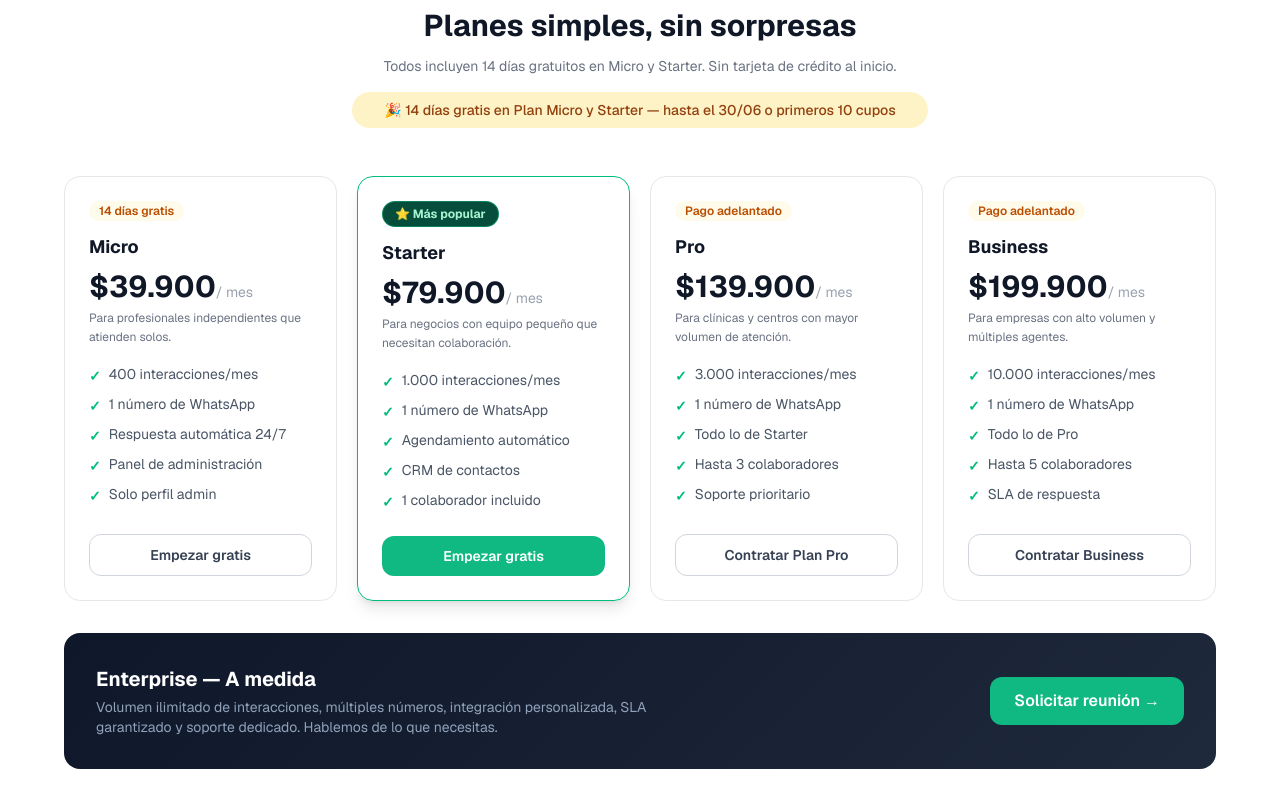
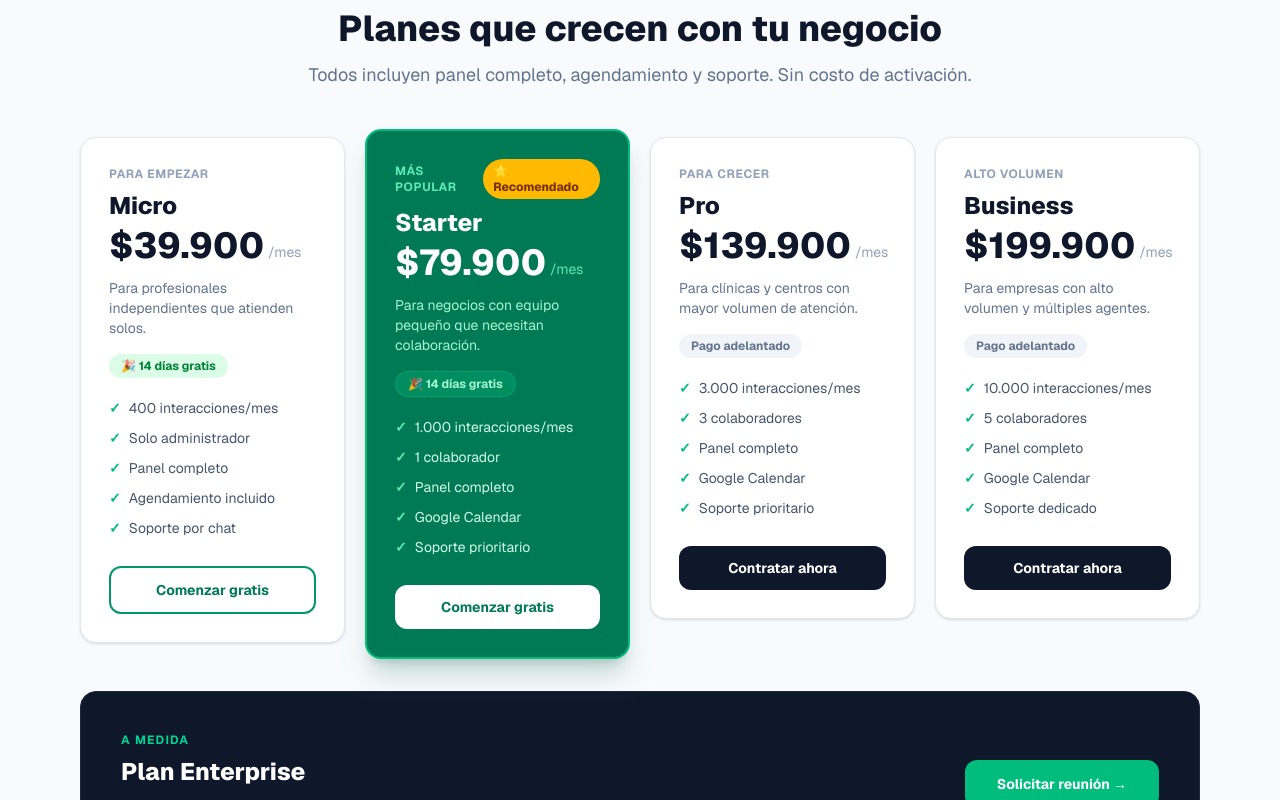
Before and after one commit to agenciaiatemuco-sys/asistia-landing, a Next.js app: page / in a window 1280 px wide. Shown: the part 2940-3740 px from the top of the page. Built offline with nearby package versions, Linux system fonts and the light colour scheme; no server answers.

Commit message:
feat: rediseño Pricing — Starter destacado verde, badge integrado en card

```diff
--- a/components/Pricing.tsx
+++ b/components/Pricing.tsx
@@ -1,190 +1,120 @@
-const DASHBOARD_URL =
-  process.env.NEXT_PUBLIC_DASHBOARD_URL ?? "https://panel.miasistia.cl";
-const WA_NUMBER = "56981748168";
-
-type Plan = {
-  key: string;
-  name: string;
-  price: string;
-  priceNote: string;
-  desc: string;
-  features: string[];
-  cta: string;
-  ctaHref: string;
-  badge?: string;
-  highlighted?: boolean;
-};
-
-const PLANS: Plan[] = [
-  {
-    key: "micro",
-    name: "Micro",
-    price: "$39.900",
-    priceNote: "/ mes",
-    desc: "Para profesionales independientes que atienden solos.",
-    features: [
-      "400 interacciones/mes",
-      "1 número de WhatsApp",
-      "Respuesta automática 24/7",
-      "Panel de administración",
-      "Solo perfil admin",
-    ],
-    badge: "14 días gratis",
-    cta: "Empezar gratis",
-    ctaHref: `${DASHBOARD_URL}/contratar?plan=micro`,
-  },
-  {
-    key: "starter",
-    name: "Starter",
-    price: "$79.900",
-    priceNote: "/ mes",
-    desc: "Para negocios con equipo pequeño que necesitan colaboración.",
-    features: [
-      "1.000 interacciones/mes",
-      "1 número de WhatsApp",
-      "Agendamiento automático",
-      "CRM de contactos",
-      "1 colaborador incluido",
-    ],
-    badge: "⭐ Más popular",
-    highlighted: true,
-    cta: "Empezar gratis",
-    ctaHref: `${DASHBOARD_URL}/contratar?plan=starter`,
-  },
-  {
-    key: "pro",
-    name: "Pro",
-    price: "$139.900",
-    priceNote: "/ mes",
-    desc: "Para clínicas y centros con mayor volumen de atención.",
-    features: [
-      "3.000 interacciones/mes",
-      "1 número de WhatsApp",
-      "Todo lo de Starter",
-      "Hasta 3 colaboradores",
-      "Soporte prioritario",
-    ],
-    badge: "Pago adelantado",
-    cta: "Contratar Plan Pro",
-    ctaHref: `${DASHBOARD_URL}/contratar?plan=pro`,
-  },
-  {
-    key: "business",
-    name: "Business",
-    price: "$199.900",
-    priceNote: "/ mes",
-    desc: "Para empresas con alto volumen y múltiples agentes.",
-    features: [
-      "10.000 interacciones/mes",
-      "1 número de WhatsApp",
-      "Todo lo de Pro",
-      "Hasta 5 colaboradores",
-      "SLA de respuesta",
-    ],
-    badge: "Pago adelantado",
-    cta: "Contratar Business",
-    ctaHref: `${DASHBOARD_URL}/contratar?plan=business`,
-  },
-];
-
 export default function Pricing() {
   return (
-    <section id="precios" className="py-20 px-4 bg-white">
-      <div className="max-w-6xl mx-auto">
-        <h2 className="text-3xl font-bold text-center text-gray-900 mb-3">
-          Planes simples, sin sorpresas
-        </h2>
-        <p className="text-center text-gray-500 mb-4 text-sm">
-          Todos incluyen 14 días gratuitos en Micro y Starter. Sin tarjeta de crédito al inicio.
-        </p>
-
-        {/* Offer banner */}
-        <div
-          className="mx-auto max-w-xl text-center py-2 px-4 rounded-full text-sm font-medium mb-12"
-          style={{ backgroundColor: "#fef3c7", color: "#92400e" }}
-        >
-          🎉 14 días gratis en Plan Micro y Starter — hasta el 30/06 o primeros 10 cupos
+    <section id="planes" className="py-20 bg-slate-50 border-t border-slate-100">
+      <div className="max-w-6xl mx-auto px-4">
+        <div className="text-center mb-12">
+          <h2 className="text-4xl font-extrabold mb-3 text-slate-900">Planes que crecen con tu negocio</h2>
+          <p className="text-slate-500 text-lg">Todos incluyen panel completo, agendamiento y soporte. Sin costo de activación.</p>
         </div>
 
-        <div className="grid md:grid-cols-2 lg:grid-cols-4 gap-5 mb-8">
-          {PLANS.map((p) => (
-            <div
-              key={p.key}
-              className={`rounded-2xl p-6 flex flex-col border transition-shadow hover:shadow-md ${
-                p.highlighted
-                  ? "border-emerald-500 shadow-lg"
-                  : "border-gray-200"
-              }`}
-            >
-              {p.badge && (
-                p.highlighted ? (
-                  <span
-                    className="inline-block text-xs font-bold px-3 py-1 rounded-full mb-3 w-fit border"
-                    style={{
-                      backgroundColor: "#064e3b",
-                      color: "#a7f3d0",
-                      borderColor: "rgba(16,185,129,0.5)",
-                    }}
-                  >
-                    {p.badge}
-                  </span>
-                ) : (
-                  <span className="inline-block text-xs font-semibold px-2.5 py-0.5 rounded-full mb-3 w-fit bg-amber-50 text-amber-700">
-                    {p.badge}
-                  </span>
-                )
-              )}
+        <div className="grid md:grid-cols-2 lg:grid-cols-4 gap-5 mb-6 items-start">
 
-              <h3 className="text-lg font-bold text-gray-900">{p.name}</h3>
-              <div className="mt-2 mb-1">
-                <span className="text-3xl font-bold text-gray-900">{p.price}</span>
-                <span className="text-sm text-gray-400">{p.priceNote}</span>
-              </div>
-              <p className="text-xs text-gray-500 mb-4 leading-relaxed">{p.desc}</p>
+          {/* Micro */}
+          <div className="bg-white rounded-2xl p-7 border border-slate-200 flex flex-col shadow-sm hover:shadow-md transition-shadow">
+            <div className="text-xs font-bold text-slate-400 uppercase tracking-wider mb-2">Para empezar</div>
+            <h3 className="text-2xl font-extrabold text-slate-900 mb-1">Micro</h3>
+            <div className="flex items-end gap-1 mb-3">
+              <span className="text-4xl font-extrabold text-slate-900">$39.900</span>
+              <span className="text-slate-400 text-sm mb-1">/mes</span>
+            </div>
+            <p className="text-slate-500 text-sm mb-4">Para profesionales independientes que atienden solos.</p>
+            <span className="inline-block bg-green-100 text-green-700 text-xs font-bold px-3 py-1 rounded-full mb-5 w-fit">🎉 14 días gratis</span>
+            <ul className="space-y-2.5 text-sm text-slate-600 mb-7 flex-1">
+              <li className="flex items-center gap-2"><span className="text-emerald-500 font-bold">✓</span> 400 interacciones/mes</li>
+              <li className="flex items-center gap-2"><span className="text-emerald-500 font-bold">✓</span> Solo administrador</li>
+              <li className="flex items-center gap-2"><span className="text-emerald-500 font-bold">✓</span> Panel completo</li>
+              <li className="flex items-center gap-2"><span className="text-emerald-500 font-bold">✓</span> Agendamiento incluido</li>
+              <li className="flex items-center gap-2"><span className="text-emerald-500 font-bold">✓</span> Soporte por chat</li>
+            </ul>
+            <a href="https://panel.miasistia.cl/contratar?plan=micro"
+               className="block w-full py-3 text-center bg-white border-2 border-emerald-600 text-emerald-700 font-bold rounded-xl hover:bg-emerald-50 transition text-sm">
+              Comenzar gratis
+            </a>
+          </div>
 
-              <ul className="space-y-2 mb-6 flex-1">
-                {p.features.map((f) => (
-                  <li key={f} className="flex items-start gap-2 text-sm text-gray-600">
-                    <span className="text-emerald-500 font-bold shrink-0 mt-0.5">✓</span>
-                    {f}
-                  </li>
-                ))}
-              </ul>
+          {/* Starter — destacado */}
+          <div className="bg-emerald-700 rounded-2xl p-7 border-2 border-emerald-500 flex flex-col shadow-xl shadow-emerald-900/20 lg:-translate-y-2">
+            <div className="flex items-center justify-between mb-2">
+              <div className="text-xs font-bold text-emerald-300 uppercase tracking-wider">Más popular</div>
+              <span className="bg-amber-400 text-amber-900 text-xs font-extrabold px-2.5 py-1 rounded-full">⭐ Recomendado</span>
+            </div>
+            <h3 className="text-2xl font-extrabold text-white mb-1">Starter</h3>
+            <div className="flex items-end gap-1 mb-3">
+              <span className="text-4xl font-extrabold text-white">$79.900</span>
+              <span className="text-emerald-300 text-sm mb-1">/mes</span>
+            </div>
+            <p className="text-emerald-200 text-sm mb-4">Para negocios con equipo pequeño que necesitan colaboración.</p>
+            <span className="inline-block bg-emerald-500/30 text-emerald-200 text-xs font-bold px-3 py-1 rounded-full border border-emerald-500/40 mb-5 w-fit">🎉 14 días gratis</span>
+            <ul className="space-y-2.5 text-sm text-emerald-100 mb-7 flex-1">
+              <li className="flex items-center gap-2"><span className="text-emerald-300 font-bold">✓</span> 1.000 interacciones/mes</li>
+              <li className="flex items-center gap-2"><span className="text-emerald-300 font-bold">✓</span> 1 colaborador</li>
+              <li className="flex items-center gap-2"><span className="text-emerald-300 font-bold">✓</span> Panel completo</li>
+              <li className="flex items-center gap-2"><span className="text-emerald-300 font-bold">✓</span> Google Calendar</li>
+              <li className="flex items-center gap-2"><span className="text-emerald-300 font-bold">✓</span> Soporte prioritario</li>
+            </ul>
+            <a href="https://panel.miasistia.cl/contratar?plan=starter"
+               className="block w-full py-3 text-center bg-white text-emerald-700 font-bold rounded-xl hover:bg-emerald-50 transition text-sm">
+              Comenzar gratis
+            </a>
+          </div>
 
-              <a
-                href={p.ctaHref}
-                className={`block text-center py-2.5 rounded-xl text-sm font-semibold transition-opacity hover:opacity-90 ${
-                  p.highlighted
-                    ? "text-white"
-                    : "text-gray-700 border border-gray-300 hover:border-gray-400"
-                }`}
-                style={p.highlighted ? { backgroundColor: "#10b981" } : {}}
-              >
-                {p.cta}
-              </a>
+          {/* Pro */}
+          <div className="bg-white rounded-2xl p-7 border border-slate-200 flex flex-col shadow-sm hover:shadow-md transition-shadow">
+            <div className="text-xs font-bold text-slate-400 uppercase tracking-wider mb-2">Para crecer</div>
+            <h3 className="text-2xl font-extrabold text-slate-900 mb-1">Pro</h3>
+            <div className="flex items-end gap-1 mb-3">
+              <span className="text-4xl font-extrabold text-slate-900">$139.900</span>
+              <span className="text-slate-400 text-sm mb-1">/mes</span>
             </div>
-          ))}
+            <p className="text-slate-500 text-sm mb-4">Para clínicas y centros con mayor volumen de atención.</p>
+            <span className="inline-block bg-slate-100 text-slate-500 text-xs font-bold px-3 py-1 rounded-full mb-5 w-fit">Pago adelantado</span>
+            <ul className="space-y-2.5 text-sm text-slate-600 mb-7 flex-1">
+              <li className="flex items-center gap-2"><span className="text-emerald-500 font-bold">✓</span> 3.000 interacciones/mes</li>
+              <li className="flex items-center gap-2"><span className="text-emerald-500 font-bold">✓</span> 3 colaboradores</li>
+              <li className="flex items-center gap-2"><span className="text-emerald-500 font-bold">✓</span> Panel completo</li>
+              <li className="flex items-center gap-2"><span className="text-emerald-500 font-bold">✓</span> Google Calendar</li>
+              <li className="flex items-center gap-2"><span className="text-emerald-500 font-bold">✓</span> Soporte prioritario</li>
+            </ul>
+            <a href="https://panel.miasistia.cl/contratar?plan=pro"
+               className="block w-full py-3 text-center bg-slate-900 text-white font-bold rounded-xl hover:bg-slate-800 transition text-sm">
+              Contratar ahora
+            </a>
+          </div>
+
+          {/* Business */}
+          <div className="bg-white rounded-2xl p-7 border border-slate-200 flex flex-col shadow-sm hover:shadow-md transition-shadow">
+            <div className="text-xs font-bold text-slate-400 uppercase tracking-wider mb-2">Alto volumen</div>
+            <h3 className="text-2xl font-extrabold text-slate-900 mb-1">Business</h3>
+            <div className="flex items-end gap-1 mb-3">
+              <span className="text-4xl font-extrabold text-slate-900">$199.900</span>
+              <span className="text-slate-400 text-sm mb-1">/mes</span>
+            </div>
+            <p className="text-slate-500 text-sm mb-4">Para empresas con alto volumen y múltiples agentes.</p>
+            <span className="inline-block bg-slate-100 text-slate-500 text-xs font-bold px-3 py-1 rounded-full mb-5 w-fit">Pago adelantado</span>
+            <ul className="space-y-2.5 text-sm text-slate-600 mb-7 flex-1">
+              <li className="flex items-center gap-2"><span className="text-emerald-500 font-bold">✓</span> 10.000 interacciones/mes</li>
+              <li className="flex items-center gap-2"><span className="text-emerald-500 font-bold">✓</span> 5 colaboradores</li>
+              <li className="flex items-center gap-2"><span className="text-emerald-500 font-bold">✓</span> Panel completo</li>
+              <li className="flex items-center gap-2"><span className="text-emerald-500 font-bold">✓</span> Google Calendar</li>
+              <li className="flex items-center gap-2"><span className="text-emerald-500 font-bold">✓</span> Soporte dedicado</li>
+            </ul>
+            <a href="https://panel.miasistia.cl/contratar?plan=business"
+               className="block w-full py-3 text-center bg-slate-900 text-white font-bold rounded-xl hover:bg-slate-800 transition text-sm">
+              Contratar ahora
+            </a>
+          </div>
         </div>
 
-        {/* Enterprise card */}
-        <div
-          className="rounded-2xl p-8 text-white flex flex-col md:flex-row items-center justify-between gap-6"
-          style={{ background: "linear-gradient(135deg, #0f172a, #1e293b)" }}
-        >
+        {/* Enterprise */}
+        <div className="bg-slate-900 rounded-2xl p-8 md:p-10 flex flex-col md:flex-row items-center justify-between gap-6 border border-slate-800">
           <div>
-            <h3 className="text-xl font-bold mb-1">Enterprise — A medida</h3>
-            <p className="text-slate-400 text-sm max-w-xl">
-              Volumen ilimitado de interacciones, múltiples números, integración personalizada,
-              SLA garantizado y soporte dedicado. Hablemos de lo que necesitas.
-            </p>
+            <div className="text-emerald-400 font-bold text-xs tracking-widest uppercase mb-2">A Medida</div>
+            <h3 className="text-2xl font-extrabold text-white mb-2">Plan Enterprise</h3>
+            <p className="text-slate-400 text-sm max-w-lg">Más de 10.000 interacciones, múltiples instancias, integraciones personalizadas. Diseñamos la solución para tu operación.</p>
           </div>
-          <a
-            href={`https://wa.me/${WA_NUMBER}?text=Hola, me interesa el plan Enterprise`}
-            target="_blank"
-            rel="noopener noreferrer"
-            className="shrink-0 px-6 py-3 rounded-xl font-semibold transition-opacity hover:opacity-90 whitespace-nowrap"
-            style={{ backgroundColor: "#10b981", color: "white" }}
-          >
+          <a href="https://wa.me/56981748168?text=Hola%2C%20me%20interesa%20el%20Plan%20Enterprise"
+             target="_blank"
+             className="shrink-0 bg-emerald-500 hover:bg-emerald-600 text-white font-bold py-3.5 px-8 rounded-xl transition text-sm whitespace-nowrap">
             Solicitar reunión →
           </a>
         </div>
```
